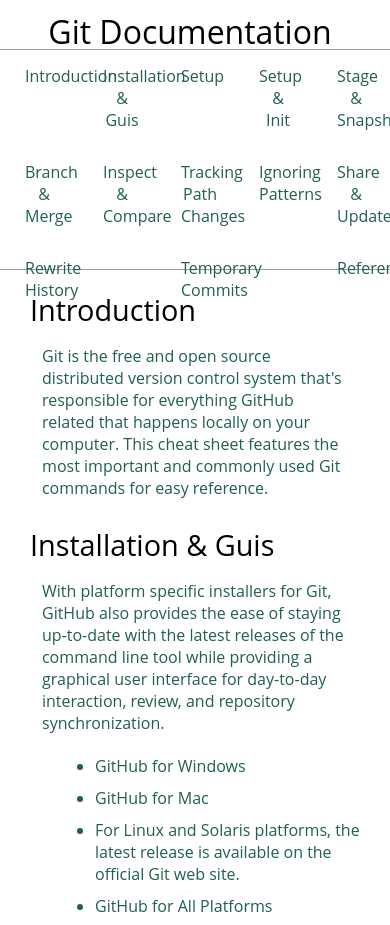
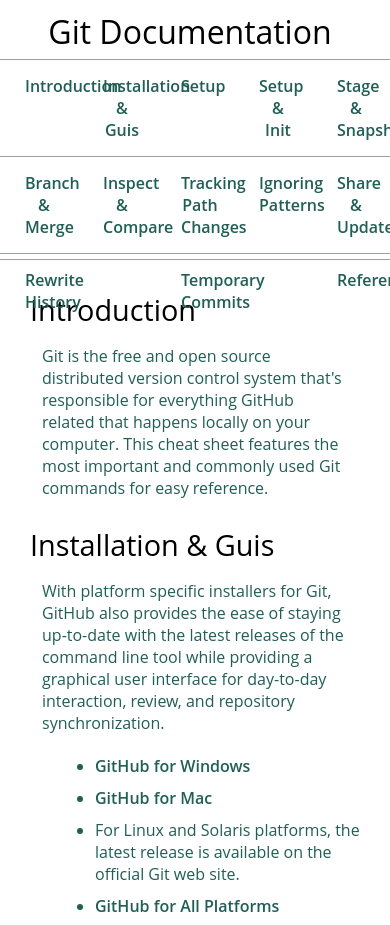
Before and after one commit to thecodeblock-hendrik/git-tech-doc, a plain HTML site: page index.html in a window 390 px wide. Shown: the top 925 px of the page. Drawn offline with Linux system fonts and the light colour scheme.

Commit message:
complete final nav styling

```diff
--- a/resources/css/styles.css
+++ b/resources/css/styles.css
@@ -70,12 +70,10 @@ a {
   font-size: 1.8rem;
   padding: 10px 10px 0 0;
   margin: 0;
-
 }
 
 .main-section ul {
   margin-left: 25px;
-
 }
 
 .main-section p {
@@ -105,9 +103,8 @@ a {
 }
 
 @media (max-width: 815px) {
-
   html {
-    scroll-padding: 275px;
+    scroll-padding: 265px;
   }
 
   body {
@@ -118,24 +115,22 @@ a {
   #navbar header {
     position: fixed;
     background-color: #fff;
-      height: 50px;
+    height: 60px;
     width: 100%;
     top: 0;
-      z-index: 1 ;
+    z-index: 1;
     border-bottom: solid 1px rgba(0, 22, 22, 0.4);
-
   }
 
   #navbar {
     position: fixed;
     top: 50px;
     width: 100%;
-      height: 220px;;
+    height: 210px;
     border-right: 0;
     z-index: 3;
     background-color: #fff;
     border-bottom: solid 1px rgba(0, 22, 22, 0.4);
-
   }
 
   #navbar ul {
@@ -143,8 +138,6 @@ a {
     justify-content: space-between;
     flex-wrap: wrap;
     z-index: 2;
-      ;
-
   }
 
   #navbar ul li {
@@ -153,6 +146,26 @@ a {
     text-align: center;
   }
 
+  #navbar ul li:nth-child(-n + 10) {
+    border-bottom: 1px solid rgba(0, 22, 22, 0.4);
+  }
+
+  #navbar ul li:nth-child(-n + 5) {
+    margin-top: 10px;
+  }
+
+  a {
+    color: black;
+    font-weight: 600;
+  }
+
+  a:visited {
+    color: black;
+  }
+
+  a:hover {
+    color: grey;
+  }
 
   #main-doc {
     margin-left: 0px;
```
Lines whose indentation alone changed are shown as unchanged.
